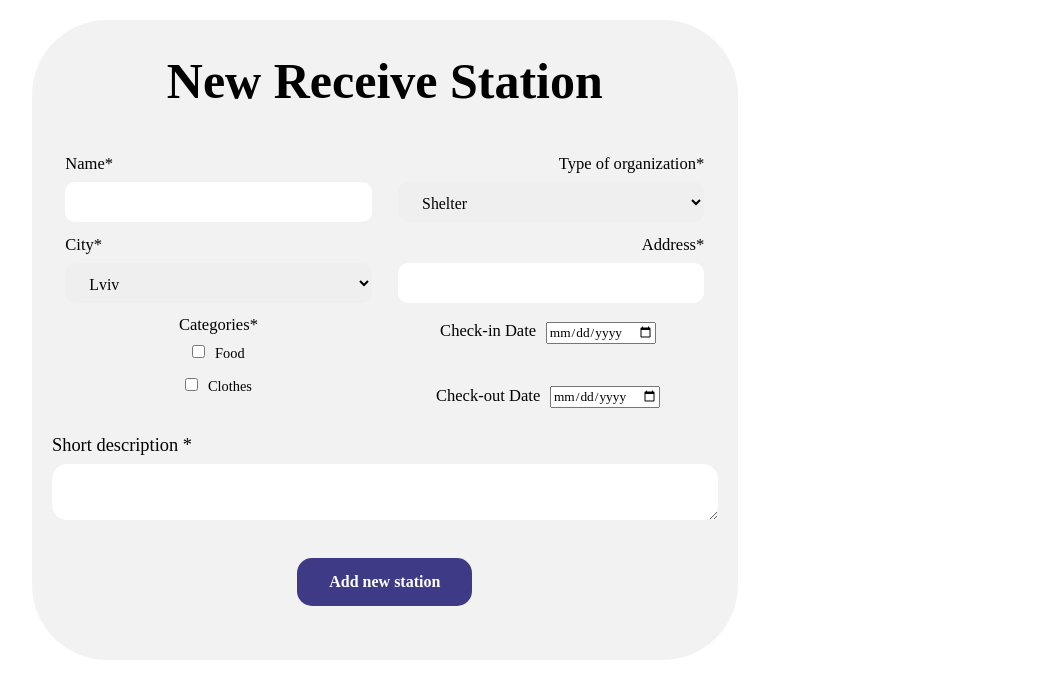
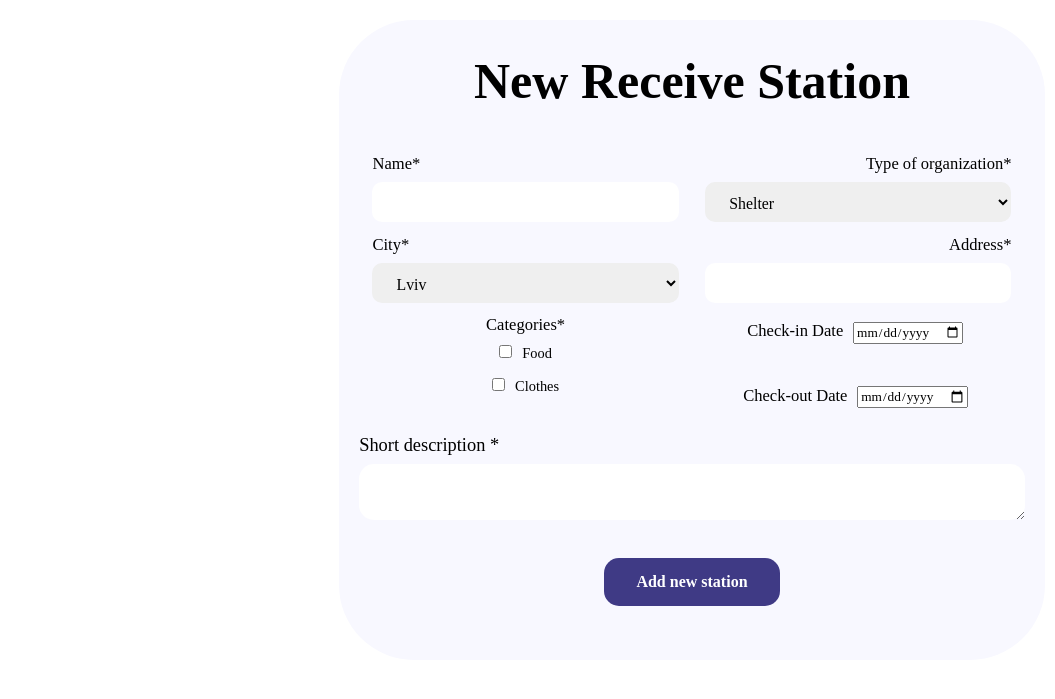
Before and after one commit to dsc-ucu-lviv/hvalue, a Flask app: page /hello in a window 1280 px wide. Shown: the part 80-779 px from the top of the page, without its empty margins (116-1171 px from the left). Run offline with Flask 2, Linux system fonts and the light colour scheme.

Commit message:
add position

```diff
--- a/web_server/receive_form.py
+++ b/web_server/receive_form.py
@@ -23,6 +23,7 @@ def get_data():
                     if category is not None:
                         input_data['categories'].append(category)
                 print(input_data)
+                return input_data
             else:
                 error = 'enter password'
                 return render_template('add_receive_form.html', error=error)
--- a/web_server/static/style_for_receive_station.css
+++ b/web_server/static/style_for_receive_station.css
@@ -1,9 +1,11 @@
-div.form-box {
+.form-box {
+    position: relative;
+    left: 30%;
     height: 40%;
     width: 65%;
     margin: 20px;
     border-radius: 75px;
-    background-color: #f2f2f2;
+    background-color: ghostwhite;
     padding: 20px;
 }
 
```
